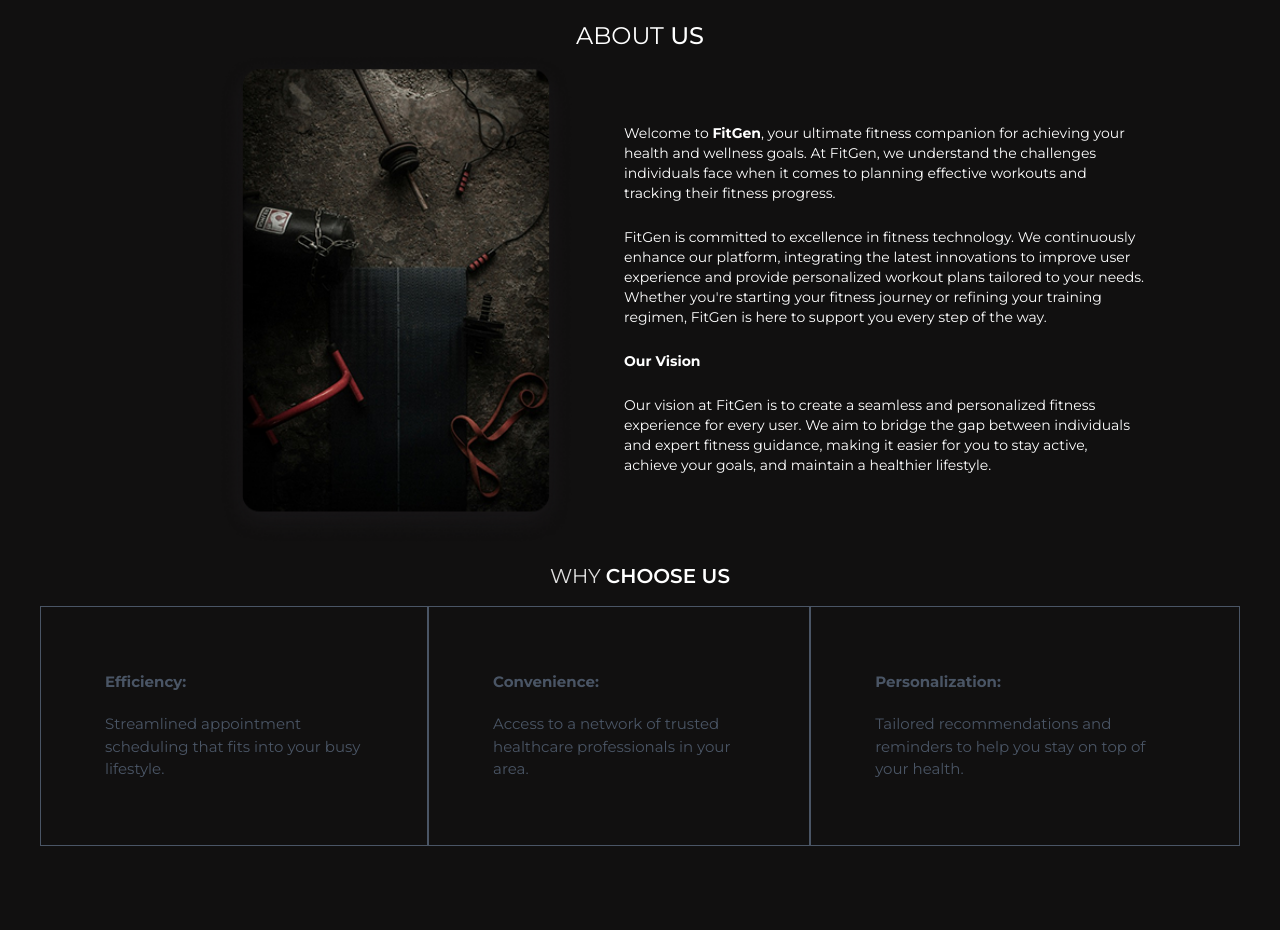
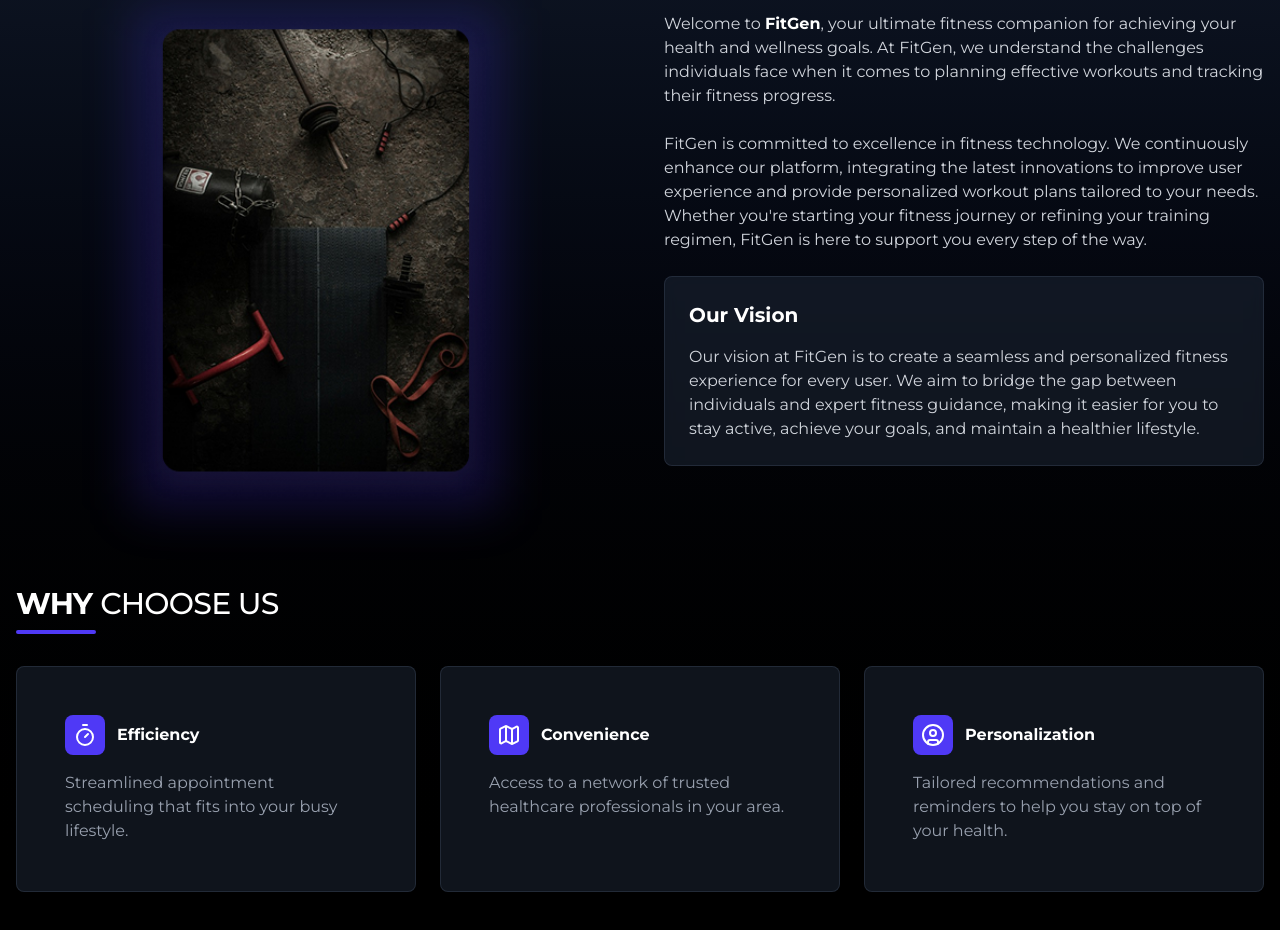
Before and after one commit to aneeshsunganahalli/FitGen, a React (Vite) app in the folder client/: page / in a window 1280 px wide. Shown: the part 940-1870 px from the top of the page. Built offline with nearby package versions, Linux system fonts and the light colour scheme; no server answers.

Commit message:
Updated workout and home UI

```diff
--- a/client/src/pages/About.jsx
+++ b/client/src/pages/About.jsx
@@ -1,48 +1,109 @@
-import React from 'react'
-import Navbar from '../components/Navbar'
+import React from 'react';
+import { Timer, Map, UserCircle } from 'lucide-react';
 
-export default function About() {
+const Feature = ({ title, description, icon: Icon }) => (
+  <div className="bg-gray-800/50 backdrop-blur-sm border border-gray-700/50 hover:shadow-indigo-500/10 transition-all duration-300 rounded-lg">
+    <div className="p-8 md:p-12">
+      <div className="flex items-center gap-3 mb-4">
+        <div className="bg-indigo-600 p-2 rounded-lg">
+          <Icon size={24} className="text-white" />
+        </div>
+        <h3 className="text-white font-bold">{title}</h3>
+      </div>
+      <p className="text-gray-400">{description}</p>
+    </div>
+  </div>
+);
+
+const About = () => {
+  const features = [
+    {
+      icon: Timer,
+      title: 'Efficiency',
+      description: 'Streamlined appointment scheduling that fits into your busy lifestyle.'
+    },
+    {
+      icon: Map,
+      title: 'Convenience',
+      description: 'Access to a network of trusted healthcare professionals in your area.'
+    },
+    {
+      icon: UserCircle,
+      title: 'Personalization',
+      description: 'Tailored recommendations and reminders to help you stay on top of your health.'
+    }
+  ];
+
   return (
-    <>
-      <Navbar />
-      <div className='flex flex-col justify-center items-center mt-30'>
-      <div className='text-center text-2xl pt-10 text-white'>
-        <p>ABOUT <span className='text-white font-medium'>US</span></p>
+    <div className="min-h-screen bg-gradient-to-b from-gray-900 to-black">
+      <div className="container mx-auto px-4 py-12">
+        <div className="text-center mb-16">
+          <h1 className="text-4xl font-bold text-white tracking-tight">
+            ABOUT <span className="font-medium">US</span>
+          </h1>
         </div>
 
-      <div className='ml-40 mr-20 flex flex-col justify-center items-center md:flex-row gap-12'>
-        <img className='w-full md:max-w-[360px]' src='Rectangle30.png' alt="" />
-        <div className='flex flex-col justify-center gap-6 md:w-2/4 text-sm text-white'>
-          <p>Welcome to <span className='font-bold'>FitGen</span>, your ultimate fitness companion for achieving your health and wellness goals. At FitGen, we understand the challenges individuals face when it comes to planning effective workouts and tracking their fitness progress.</p>
-          <p>FitGen is committed to excellence in fitness technology. We continuously enhance our platform, integrating the latest innovations to improve user experience and provide personalized workout plans tailored to your needs. Whether you're starting your fitness journey or refining your training regimen, FitGen is here to support you every step of the way.</p>
-          <b className='text-white'>Our Vision</b>
-          <p>Our vision at FitGen is to create a seamless and personalized fitness experience for every user. We aim to bridge the gap between individuals and expert fitness guidance, making it easier for you to stay active, achieve your goals, and maintain a healthier lifestyle.</p>
+        <div className="flex flex-col md:flex-row gap-12 mb-20">
+          <div className="md:w-1/2 flex justify-center">
+            <div className="relative w-full max-w-[360px]">
+              <div className="absolute -inset-1 bg-indigo-600/20 rounded-lg blur-xl"></div>
+              <img
+                src="/Rectangle30.png"
+                alt="FitGen Overview"
+                className="relative w-full rounded-lg object-cover"
+              />
             </div>
           </div>
 
-      <div className='text-xl my-4 ml-10 mr-10'>
-        <p>WHY <span  className='text-white font-semibold'>CHOOSE US</span></p>
+          <div className="md:w-1/2 space-y-6">
+            <p className="text-gray-300">
+              Welcome to <span className="text-white font-bold">FitGen</span>, your ultimate
+              fitness companion for achieving your health and wellness goals. At
+              FitGen, we understand the challenges individuals face when it comes
+              to planning effective workouts and tracking their fitness progress.
+            </p>
+
+            <p className="text-gray-300">
+              FitGen is committed to excellence in fitness technology. We
+              continuously enhance our platform, integrating the latest innovations
+              to improve user experience and provide personalized workout plans
+              tailored to your needs. Whether you're starting your fitness journey
+              or refining your training regimen, FitGen is here to support you
+              every step of the way.
+            </p>
+
+            <div className="bg-gray-800/50 backdrop-blur-sm p-6 rounded-lg border border-gray-700/50">
+              <h2 className="text-xl font-bold text-white mb-4">Our Vision</h2>
+              <p className="text-gray-300">
+                Our vision at FitGen is to create a seamless and personalized
+                fitness experience for every user. We aim to bridge the gap between
+                individuals and expert fitness guidance, making it easier for you
+                to stay active, achieve your goals, and maintain a healthier lifestyle.
+              </p>
             </div>
-
-      <div className='flex flex-col md:flex-row mb-20 ml-10 mr-10'>
-
-        <div className='border px-10 md:px-16 py-8 sm:py-16 flex flex-col gap-5 text-[15px] hover:bg-white hover:text-black transition-all duration-300 text-gray-600 cursor-pointer'>
-          <b>Efficiency:</b>
-          <p>Streamlined appointment scheduling that fits into your busy lifestyle.</p>
-        </div>
-
-        <div className='border px-10 md:px-16 py-8 sm:py-16 flex flex-col gap-5 text-[15px] hover:bg-white hover:text-black transition-all duration-300 text-gray-600 cursor-pointer'>
-          <b>Convenience:</b>
-          <p>Access to a network of trusted healthcare professionals in your area.</p>
-        </div>
-
-        <div className='border px-10 md:px-16 py-8 sm:py-16 flex flex-col gap-5 text-[15px] hover:bg-white hover:text-black transition-all duration-300 text-gray-600 cursor-pointer'>
-          <b>Personalization:</b>
-          <p>Tailored recommendations and reminders to help you stay on top of your health.</p>
           </div>
         </div>
 
+        <div className="mb-8">
+          <h2 className="text-3xl font-bold text-white tracking-tight mb-2">
+            WHY <span className="font-medium">CHOOSE US</span>
+          </h2>
+          <div className="w-20 h-1 bg-indigo-600 rounded-full"></div>
         </div>
-    </>
-  )
-}
+
+        <div className="grid md:grid-cols-3 gap-6">
+          {features.map((feature, index) => (
+            <Feature
+              key={index}
+              icon={feature.icon}
+              title={feature.title}
+              description={feature.description}
+            />
+          ))}
+        </div>
+      </div>
+    </div>
+  );
+};
+
+export default About;
```
Also changed, not shown: client/src/pages/Workouts.jsx (+90 -33 lines), 1 other file (tests, documents, lock files or other folders). Lines whose indentation alone changed are shown as unchanged.
